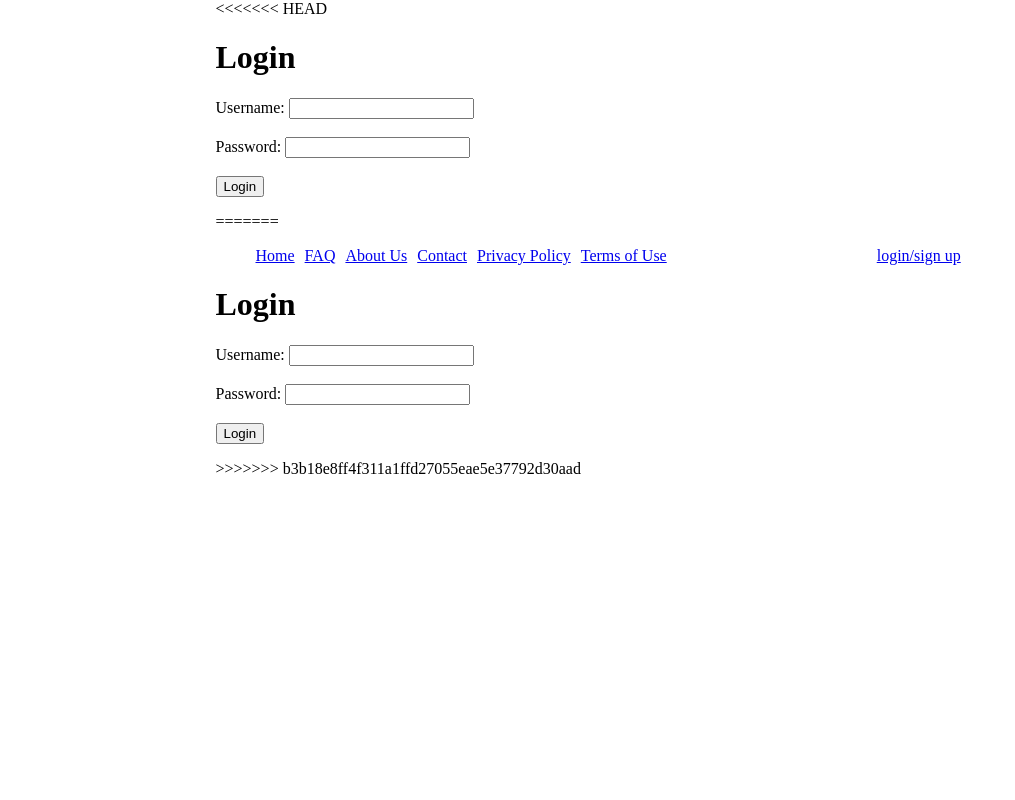
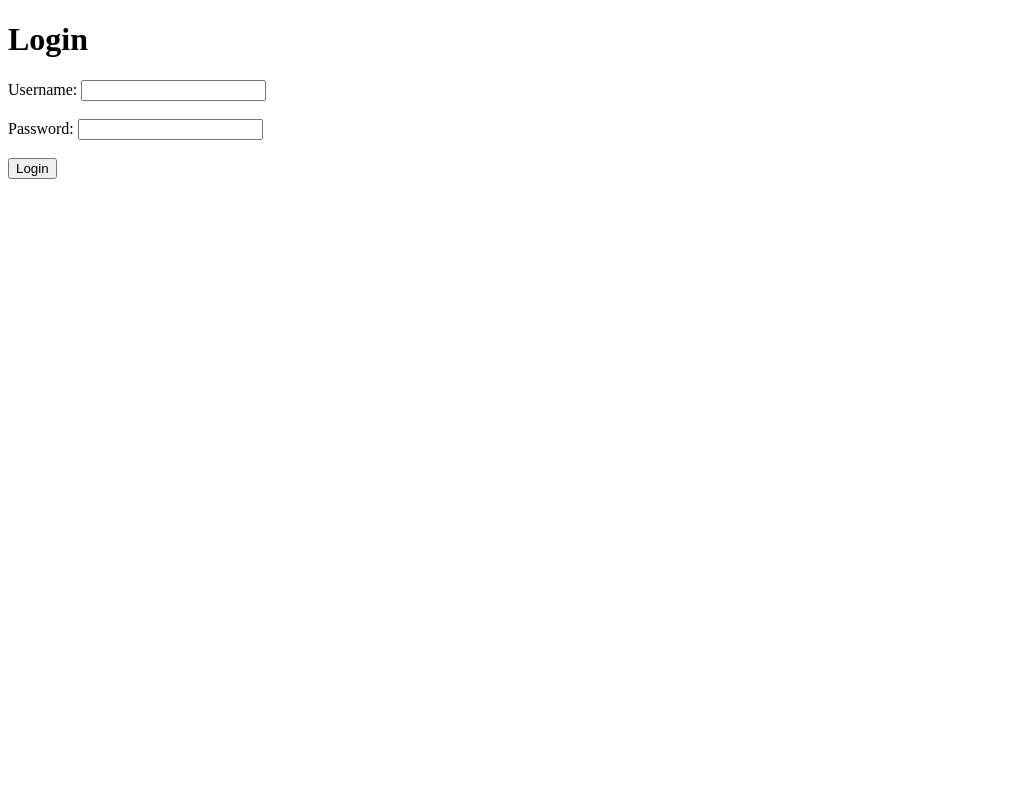
Before and after one commit to AndrewHsu0730/YouTube-Comment-Analyzer, a Flask app: page /login in a window 1280 px wide. Shown: the whole page, without its empty margins (0-1015 px from the left). Run offline with Flask 3, Linux system fonts and the light colour scheme; parts of the project's set-up code (start-up, migrations or seed data) failed here and were passed over.

Commit message:
Fix bugs

```diff
--- a/templates/login.html
+++ b/templates/login.html
@@ -1,4 +1,3 @@
-<<<<<<< HEAD
 <!DOCTYPE html>
 <html lang="en">
 <head>
@@ -16,39 +15,4 @@
         <button type="submit">Login</button>
     </form>
 </body>
-=======
-<!DOCTYPE html>
-<html lang="en">
-<head>
-    <meta charset="UTF-8">
-    <meta name="viewport" content="width=device-width, initial-scale=1.0">
-    <title>Login</title>
-    <link rel="stylesheet" href = "{{ url_for('static', filename='login.css') }}">
-</head>
-<body>
-    <div class="dropdown">
-        <div class="topnav">
-            <nav>
-                <ul>
-                    <li><a class="active" href="{{ url_for('homepage') }}">Home</a></li>
-                    <li><a class = "FAQ" href = "{{ url_for('faq') }}">FAQ</a></li>
-                    <li><a href="{{ url_for('about') }}">About Us</a></li>
-                    <li><a href="{{ url_for('contact') }}">Contact</a></li>
-                    <li><a href="{{ url_for('privacy')}}">Privacy Policy</a></li>
-                    <li><a href="{{ url_for('terms') }}">Terms of Use</a></li>
-                    <li><a href = "#login">login/sign up</a></li>
-                </ul>
-            </nav>
-        </div>
-    </div>
-    <h1>Login</h1>
-    <form>
-        <label for="username">Username:</label>
-        <input type="text" id="username" name="username"><br><br>
-        <label for="password">Password:</label>
-        <input type="text" id="password" name="password"><br><br>
-        <button type="submit">Login</button>
-    </form>
-</body>
->>>>>>> b3b18e8ff4f311a1ffd27055eae5e37792d30aad
 </html>
```
Also changed, not shown: templates/about.html (+6 -6 lines), templates/contact.html (+6 -6 lines), templates/faq.html (+6 -6 lines), templates/home.html (+9 -9 lines), templates/privacy.html (+6 -6 lines), templates/terms.html (+6 -6 lines), static/images/pie_chart.png, static/images/word_cloud.png.
